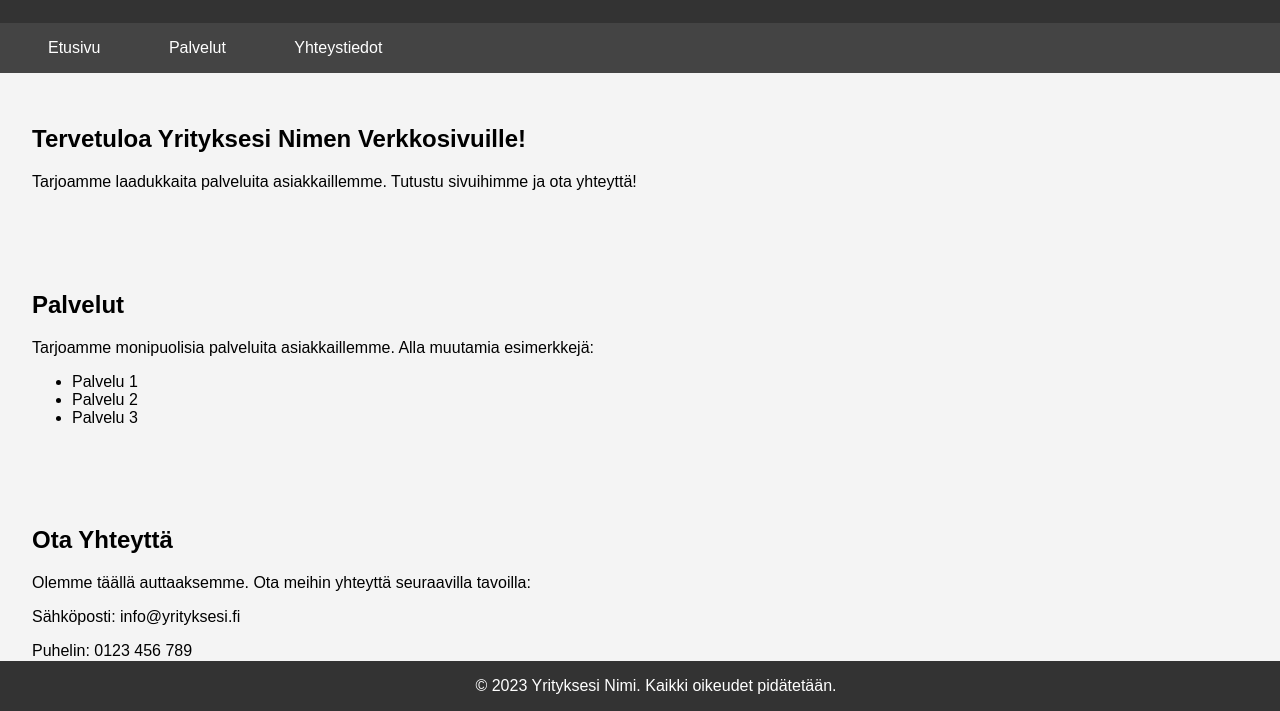
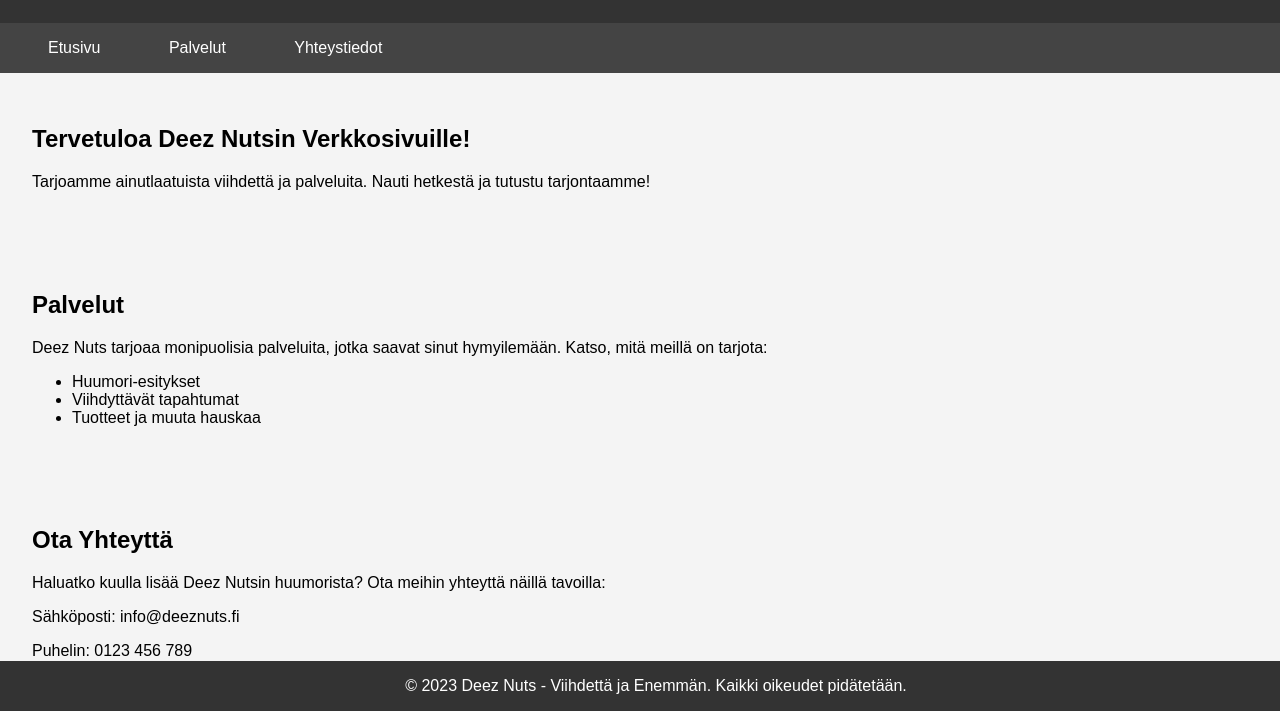
Before and after one commit to Luhte/test, a plain HTML site: page index.html in a window 1280 px wide. Shown: the part 89-800 px from the top of the page. Drawn offline with Linux system fonts and the light colour scheme.

Commit message:
Update index.html

```diff
--- a/index.html
+++ b/index.html
@@ -3,7 +3,7 @@
 <head>
     <meta charset="UTF-8">
     <meta name="viewport" content="width=device-width, initial-scale=1.0">
-    <title>Yrityksesi Nimi</title>
+    <title>Deez Nuts - Viihdettä ja Enemmän</title>
     <style>
         body {
             font-family: Arial, sans-serif;
@@ -48,7 +48,7 @@
 </head>
 <body>
     <header>
-        <h1>Yrityksesi Nimi</h1>
+        <h1>Deez Nuts - Viihdettä ja Enemmän</h1>
     </header>
 
     <nav>
@@ -58,29 +58,29 @@
     </nav>
 
     <section id="home">
-        <h2>Tervetuloa Yrityksesi Nimen Verkkosivuille!</h2>
-        <p>Tarjoamme laadukkaita palveluita asiakkaillemme. Tutustu sivuihimme ja ota yhteyttä!</p>
+        <h2>Tervetuloa Deez Nutsin Verkkosivuille!</h2>
+        <p>Tarjoamme ainutlaatuista viihdettä ja palveluita. Nauti hetkestä ja tutustu tarjontaamme!</p>
     </section>
 
     <section id="services">
         <h2>Palvelut</h2>
-        <p>Tarjoamme monipuolisia palveluita asiakkaillemme. Alla muutamia esimerkkejä:</p>
+        <p>Deez Nuts tarjoaa monipuolisia palveluita, jotka saavat sinut hymyilemään. Katso, mitä meillä on tarjota:</p>
         <ul>
-            <li>Palvelu 1</li>
-            <li>Palvelu 2</li>
-            <li>Palvelu 3</li>
+            <li>Huumori-esitykset</li>
+            <li>Viihdyttävät tapahtumat</li>
+            <li>Tuotteet ja muuta hauskaa</li>
         </ul>
     </section>
 
     <section id="contact">
         <h2>Ota Yhteyttä</h2>
-        <p>Olemme täällä auttaaksemme. Ota meihin yhteyttä seuraavilla tavoilla:</p>
-        <p>Sähköposti: info@yrityksesi.fi</p>
+        <p>Haluatko kuulla lisää Deez Nutsin huumorista? Ota meihin yhteyttä näillä tavoilla:</p>
+        <p>Sähköposti: info@deeznuts.fi</p>
         <p>Puhelin: 0123 456 789</p>
     </section>
 
     <footer>
-        &copy; 2023 Yrityksesi Nimi. Kaikki oikeudet pidätetään.
+        &copy; 2023 Deez Nuts - Viihdettä ja Enemmän. Kaikki oikeudet pidätetään.
     </footer>
 </body>
 </html>
```
